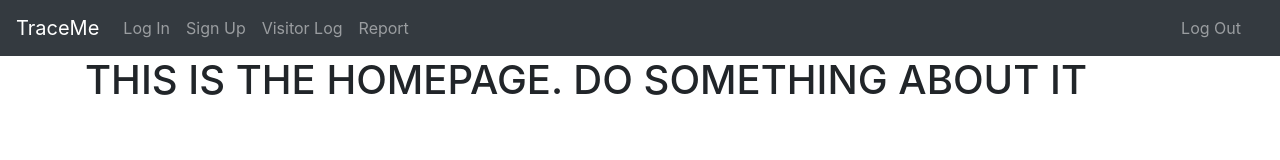
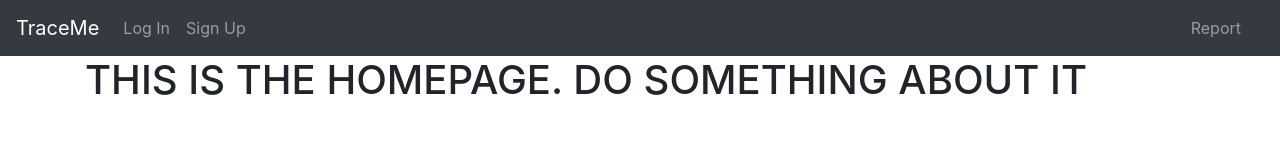
Before and after one commit to wickbushong/trace-me-2, a React (Create React App) app in the folder client/: page / in a window 1280 px wide. Shown: the top 160 px of the page. Built offline with nearby package versions, Linux system fonts and the light colour scheme.

Commit message:
Break Nav into seperate options for logged in users and anonymous users.

```diff
--- /dev/null
+++ b/client/src/navigation/AnonymousNav.js
@@ -0,0 +1,17 @@
+import React from 'react'
+import { NavLink } from 'react-router-dom';
+import Nav from 'react-bootstrap/Nav'
+
+class AnonymousNav extends React.PureComponent {
+    render() {
+        return (
+            <Nav className="container-fluid">
+                <Nav.Link as={NavLink} to="/login">Log In</Nav.Link>
+                <Nav.Link as={NavLink} to="/signup">Sign Up</Nav.Link>
+                <Nav.Link as={NavLink} to="/report" className="ml-auto">Report</Nav.Link>
+            </Nav>
+        )
+    }
+}
+
+export default AnonymousNav
--- /dev/null
+++ b/client/src/navigation/LoggedInNav.js
@@ -0,0 +1,17 @@
+import React from 'react'
+import { NavLink } from 'react-router-dom';
+import Nav from 'react-bootstrap/Nav'
+
+class LoggedInNav extends React.PureComponent {
+    render() {
+        return (
+            <Nav className="container-fluid">
+                <Nav.Link as={NavLink} to="/visits">Visitor Log</Nav.Link>
+                <Nav.Link as={NavLink} to="/report">Report</Nav.Link>
+                <Nav.Link className="ml-auto" as={NavLink} to='/logout' onClick={this.props.logOut} >Log Out</Nav.Link>
+            </Nav>
+        )
+    }
+}
+
+export default LoggedInNav
--- a/client/src/navigation/NavOptions.js
+++ /dev/null
@@ -1,29 +0,0 @@
-import React from 'react'
-import Nav from 'react-bootstrap/Nav';
-import Navbar from 'react-bootstrap/Navbar';
-import { NavLink } from 'react-router-dom';
-
-const NavOptions = props => {
-    let {business} = props
-    if (business.id) {
-        return (
-            <Navbar.Brand as={NavLink} to="/">TraceMe</Navbar.Brand>
-        )
-    } else {
-        return (
-            <Nav className="container-fluid">
-                <Nav.Item>
-                    <Nav.Link as={NavLink} to="/login">Log In</Nav.Link>
-                </Nav.Item>
-                <Nav.Item>
-                    <Nav.Link as={NavLink} to="/signup">Sign Up</Nav.Link>
-                </Nav.Item>
-                <Nav.Item className="ml-auto">
-                    <Nav.Link as={NavLink} to='/logout'>Log Out</Nav.Link>
-                </Nav.Item>
-            </Nav>
-        )
-    }
-}
-
-export default NavOptions
--- a/client/src/navigation/Navigation.js
+++ b/client/src/navigation/Navigation.js
@@ -2,14 +2,14 @@ import React from 'react';
 import { NavLink } from 'react-router-dom';
 
 import Navbar from 'react-bootstrap/Navbar';
-import Nav from 'react-bootstrap/Nav'
-import NavOptions from './NavOptions'
+import Nav from 'react-bootstrap/Nav';
 import { connect } from 'react-redux';
 import logOut from '../actions/businesses/logOut'
 
+import LoggedInNav from './LoggedInNav'
+import AnonymousNav from './AnonymousNav';
+
 class Navigation extends React.PureComponent {
-
-
 
     render() {
         const {business, logOut} = this.props
@@ -18,23 +18,14 @@ class Navigation extends React.PureComponent {
                 <Navbar.Brand as={NavLink} to="/">TraceMe</Navbar.Brand>
                 <Navbar.Toggle aria-controls="basic-navbar-nav" />
                 <Navbar.Collapse id="basic-navbar-nav">
-                    <Nav className="container-fluid">
-                        {/* <Nav.Item> */}
-                            <Nav.Link as={NavLink} to="/login">Log In</Nav.Link>
-                        {/* </Nav.Item> */}
-                        {/* <Nav.Item> */}
-                            <Nav.Link as={NavLink} to="/signup">Sign Up</Nav.Link>
-                        {/* </Nav.Item> */}
-                        {/* <Nav.Item> */}
-                            <Nav.Link as={NavLink} to="/visits">Visitor Log</Nav.Link>
-                        {/* </Nav.Item> */}
-                        {/* <Nav.Item> */}
-                            <Nav.Link as={NavLink} to="/report">Report</Nav.Link>
-                        {/* </Nav.Item> */}
-                        {/* <Nav.Item className="ml-auto"> */}
-                            <Nav.Link className="ml-auto" as={NavLink} to='/logout' onClick={logOut} >Log Out</Nav.Link>
-                        {/* </Nav.Item> */}
-                    </Nav>
+                    { business.id ? <LoggedInNav logOut={logOut}/> : <AnonymousNav />}
+                    {/* <Nav className="container-fluid">
+                        <Nav.Link as={NavLink} to="/login">Log In</Nav.Link>
+                        <Nav.Link as={NavLink} to="/signup">Sign Up</Nav.Link>
+                        <Nav.Link as={NavLink} to="/visits">Visitor Log</Nav.Link>
+                        <Nav.Link as={NavLink} to="/report">Report</Nav.Link>
+                        <Nav.Link className="ml-auto" as={NavLink} to='/logout' onClick={logOut} >Log Out</Nav.Link>
+                    </Nav> */}
                 </Navbar.Collapse>
             </Navbar>
         )
```
Also changed, not shown: 1 other file (tests, documents, lock files or other folders).
